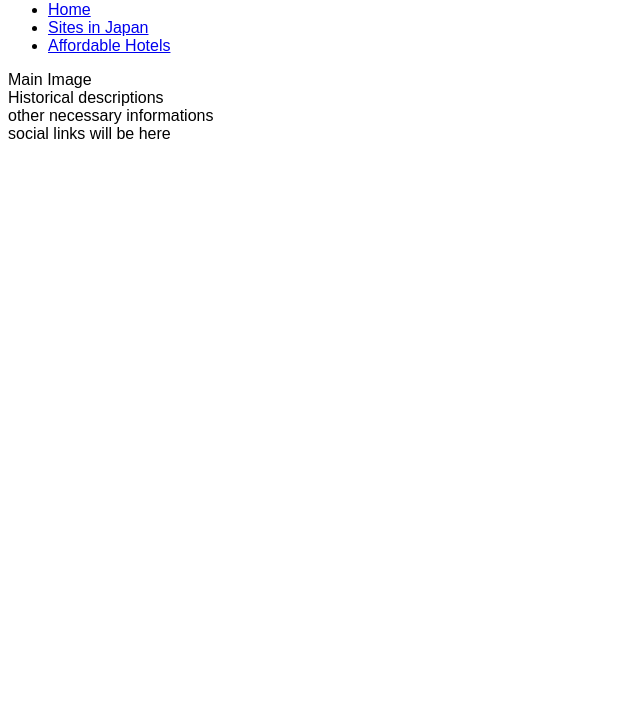
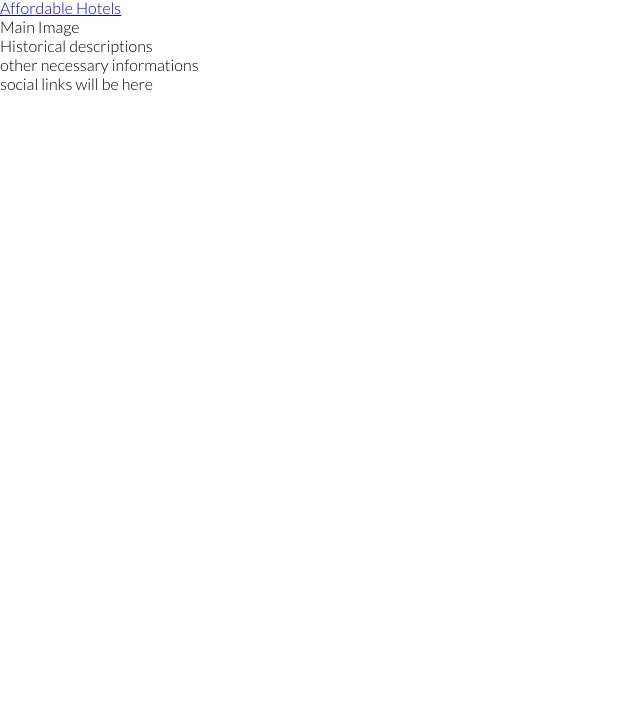
Before and after one commit to greglabo78/Project-Milestone-1-html-css, a plain HTML site: page index.html in a window 1280 px wide. Shown: the part 79-800 px from the top of the page, without its empty margins (0-640 px from the left). Drawn offline with Linux system fonts and the light colour scheme.

Commit message:
Add google fonts and remove default margins, padding and borders

```diff
--- a/assets/css/style.css
+++ b/assets/css/style.css
@@ -1,3 +1,12 @@
+@import url('https://fonts.googleapis.com/css2?family=Lato:wght@300&family=Oswald&display=swap');
+
+* {
+    margin: 0;
+    padding: 0;
+    border: 0;
+}
+
 body {
-    font-family: Arial;
+    font-family: lato, sans-serif;
+    font font-weight: 300;
 }
```
